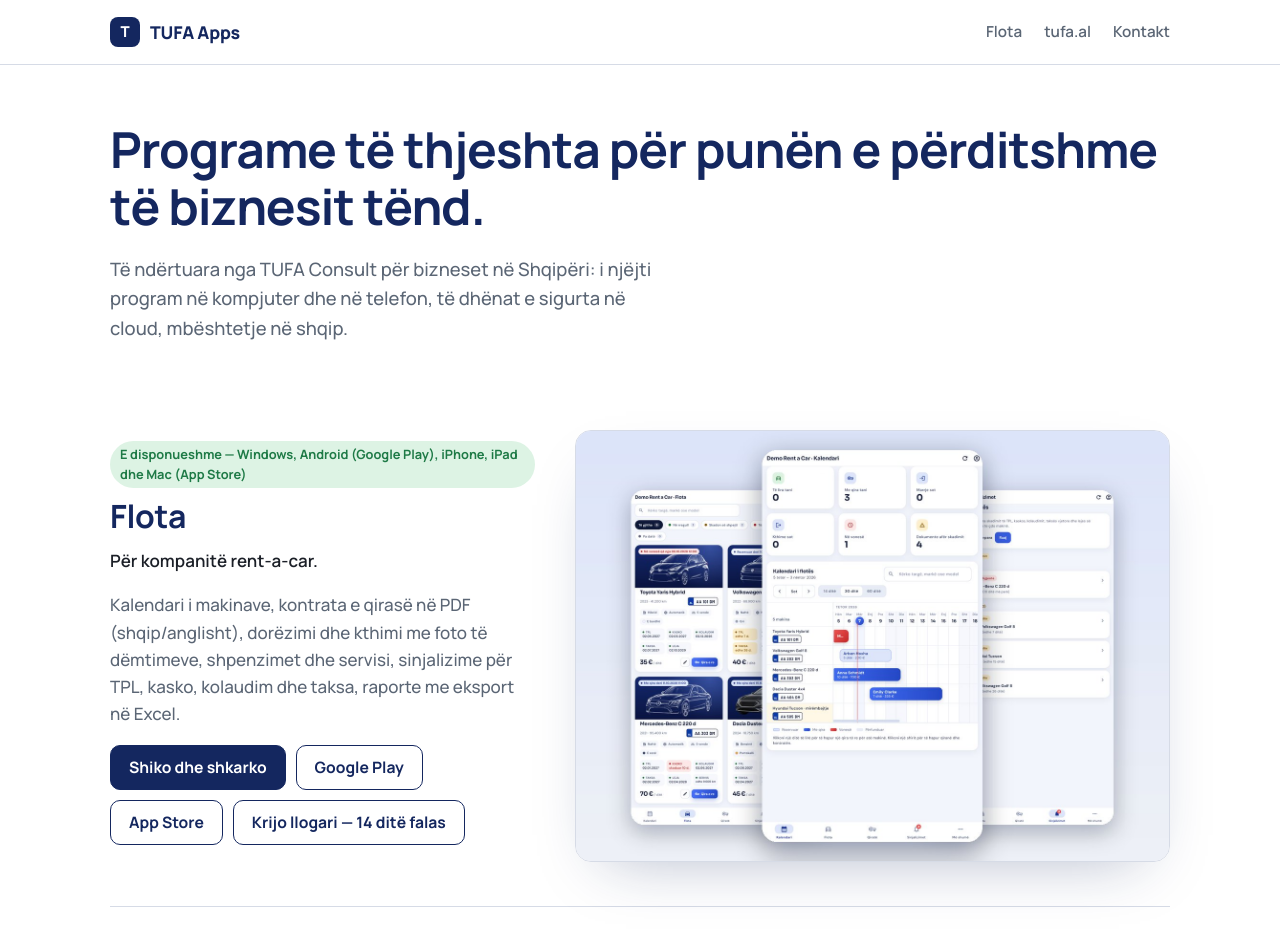
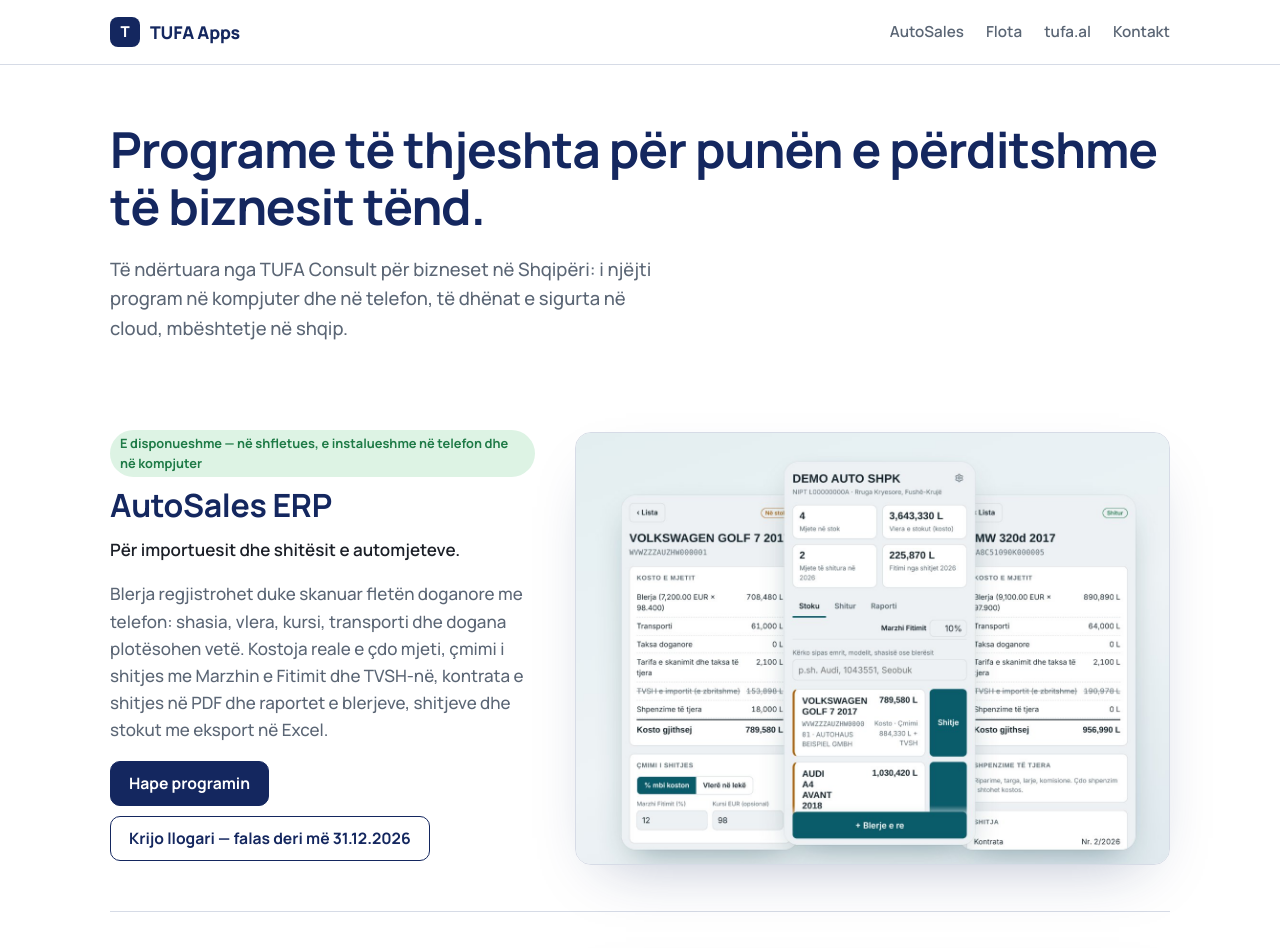
Before and after one commit to klajditufa/tufa-apps, a plain HTML site: page index.html in a window 1280 px wide. Shown: the top 948 px of the page. Drawn offline with Linux system fonts and the light colour scheme.

Commit message:
Katalogu: shton AutoSales ERP mbi Flotën
Co-Authored-By: Claude Fable 5.2 <noreply@anthropic.com>
Claude-Session: https://claude.ai/code/session_01EcAnscjTndjGfZX67vqMCr

```diff
--- a/index.html
+++ b/index.html
@@ -16,6 +16,7 @@
     <div class="wrap">
       <a class="brand" href="./"><span class="mark">T</span> TUFA Apps</a>
       <nav>
+        <a href="https://tufa.al/autosales/">AutoSales</a>
         <a href="flota/">Flota</a>
         <a href="https://tufa.al">tufa.al</a>
         <a href="mailto:info@tufa.consulting">Kontakt</a>
@@ -33,6 +34,22 @@
   </section>
 
   <main class="wrap">
+    <article class="app" id="autosales">
+      <div>
+        <span class="status">E disponueshme — në shfletues, e instalueshme në telefon dhe në kompjuter</span>
+        <h2>AutoSales ERP</h2>
+        <p class="for">Për importuesit dhe shitësit e automjeteve.</p>
+        <p>Blerja regjistrohet duke skanuar fletën doganore me telefon: shasia, vlera, kursi, transporti dhe dogana plotësohen vetë. Kostoja reale e çdo mjeti, çmimi i shitjes me Marzhin e Fitimit dhe TVSH-në, kontrata e shitjes në PDF dhe raportet e blerjeve, shitjeve dhe stokut me eksport në Excel.</p>
+        <div class="platforms">
+          <a class="btn primary" href="https://tufa.al/autosales/">Hape programin</a>
+          <a class="btn" href="https://tufa.al/autosales/?signup">Krijo llogari — falas deri më 31.12.2026</a>
+        </div>
+      </div>
+      <a href="https://tufa.al/autosales/" class="hero-shot" aria-label="Pamje e AutoSales ERP në telefon">
+        <img src="assets/img/autosales-hero.jpg" width="1240" height="900" alt="AutoSales ERP në telefon: stoku, kostoja e mjetit dhe shitja">
+      </a>
+    </article>
+
     <article class="app" id="flota">
       <div>
         <span class="status">E disponueshme — Windows, Android (Google Play), iPhone, iPad dhe Mac (App Store)</span>
```
Also changed, not shown: assets/img/autosales-hero.jpg (added), 1 other file.
